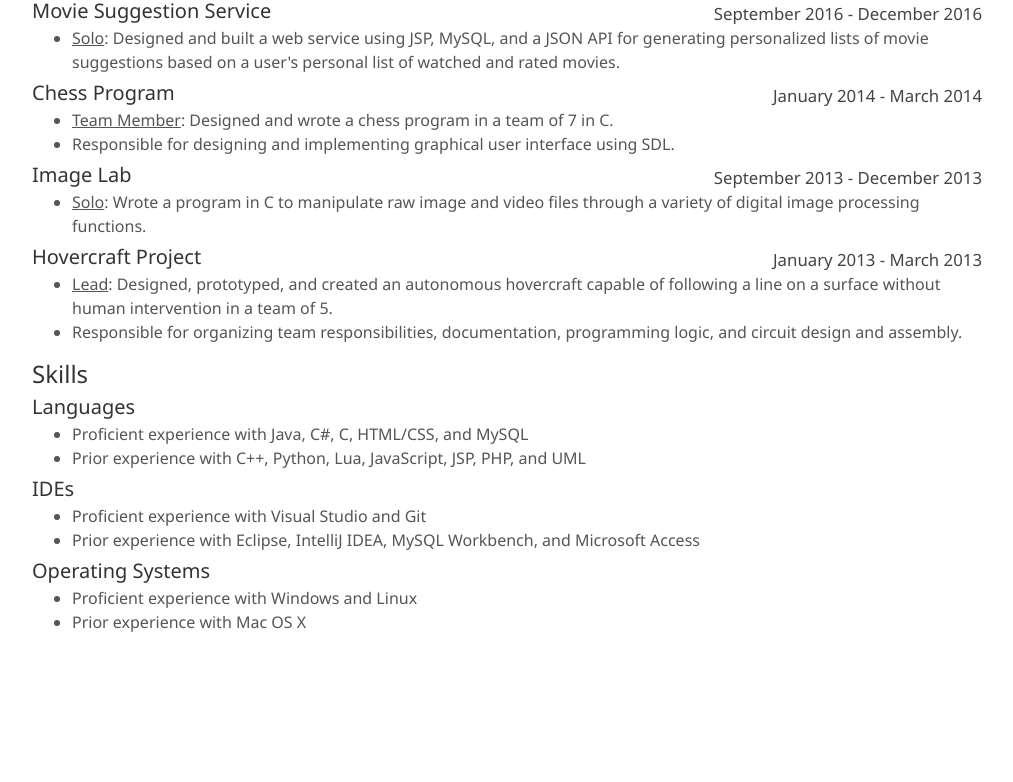
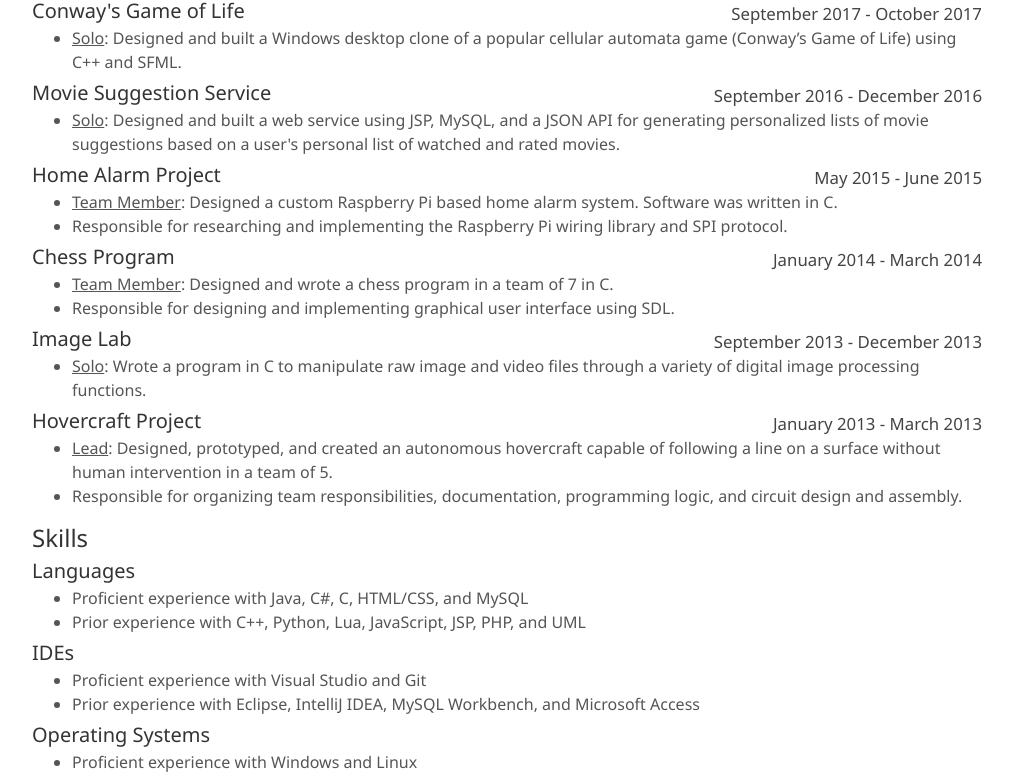
Before and after one commit to kdomasze/kdomasze.github.io, a plain HTML site: page index.html in a window 1280 px wide. Shown: the part 451-1233 px from the top of the page, without its empty margins (133-1146 px from the left). Before the commit the page ends 1093 px from the top, so only its background shows below. Drawn offline with Linux system fonts and the light colour scheme.

Commit message:
Updates resume page

```diff
--- a/index.html
+++ b/index.html
@@ -76,6 +76,21 @@
 
 				<section class="section-body">
 					<header class="inline-header">
+						<h4>Conway's Game of Life</h4>
+						<h5 class="inline-element">
+								<time datetime="2017-09">September 2017</time> - <time datetime="2017-10">October 2017</time>
+						</h5>
+					</header>
+
+					<ul>
+						<li>
+							<u>Solo</u>: Designed and built a Windows desktop clone of a popular cellular automata game (Conway’s Game of Life) using C++ and SFML.
+						</li>
+					</ul>
+				</section>
+
+				<section class="section-body">
+					<header class="inline-header">
 						<h4>Movie Suggestion Service</h4>
 						<h5 class="inline-element">
 								<time datetime="2016-09">September 2016</time> - <time datetime="2016-12">December 2016</time>
@@ -85,6 +100,24 @@
 					<ul>
 						<li>
 							<u>Solo</u>: Designed and built a web service using JSP, MySQL, and a JSON API for generating personalized lists of movie suggestions based on a user's personal list of watched and rated movies.
+						</li>
+					</ul>
+				</section>
+
+				<section class="section-body">
+					<header class="inline-header">
+						<h4>Home Alarm Project</h4>
+						<h5 class="inline-element">
+								<time datetime="2015-05">May 2015</time> - <time datetime="2015-06">June 2015</time>
+						</h5>
+					</header>
+
+					<ul>
+						<li>
+							<u>Team Member</u>: Designed a custom Raspberry Pi based home alarm system. Software was written in C.
+						</li>
+						<li>
+							Responsible for researching and implementing the Raspberry Pi wiring library and SPI protocol.
 						</li>
 					</ul>
 				</section>
@@ -185,9 +218,6 @@
 						<li>
 							Proficient experience with Windows and Linux
 						</li>
-						<li>
-							Prior experience with Mac OS X
-						</li>
 					</ul>
 				</section>
 			</section>
```
